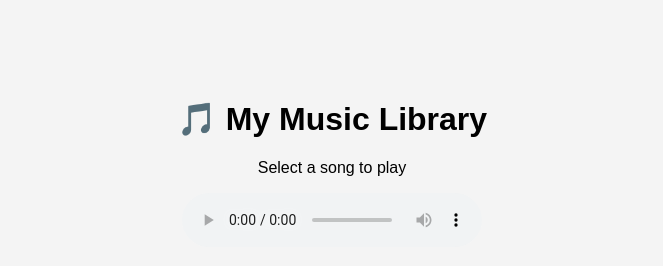
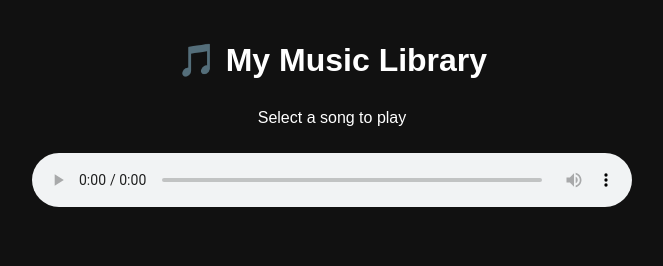
Before and after one commit to Riyaz3777/User-Management-System, a plain HTML site: page index.html in a window 1280 px wide. Shown: the whole page, without its empty margins (308-971 px from the left). Drawn offline with Linux system fonts and the light colour scheme.

Commit message:
Update style.css

```diff
--- a/style.css
+++ b/style.css
@@ -1,12 +1,46 @@
 body {
   font-family: Arial, sans-serif;
-  text-align: center;
-  margin-top: 100px;
-  background-color: #f4f4f4;
+  background: #111;
+  color: #fff;
+  margin: 0;
+  padding: 0;
 }
 
-button {
-  padding: 10px 20px;
-  font-size: 16px;
+.container {
+  padding: 20px;
+  max-width: 600px;
+  margin: auto;
+}
+
+h1 {
+  text-align: center;
+  margin-bottom: 20px;
+}
+
+ul#music-list {
+  list-style: none;
+  padding: 0;
+}
+
+ul#music-list li {
+  padding: 10px;
+  background: #222;
+  border: 1px solid #444;
+  margin-bottom: 10px;
   cursor: pointer;
+  transition: 0.2s;
 }
+
+ul#music-list li:hover {
+  background: #333;
+}
+
+#player {
+  margin-top: 30px;
+  text-align: center;
+}
+
+audio {
+  width: 100%;
+  margin-top: 10px;
+}
```
